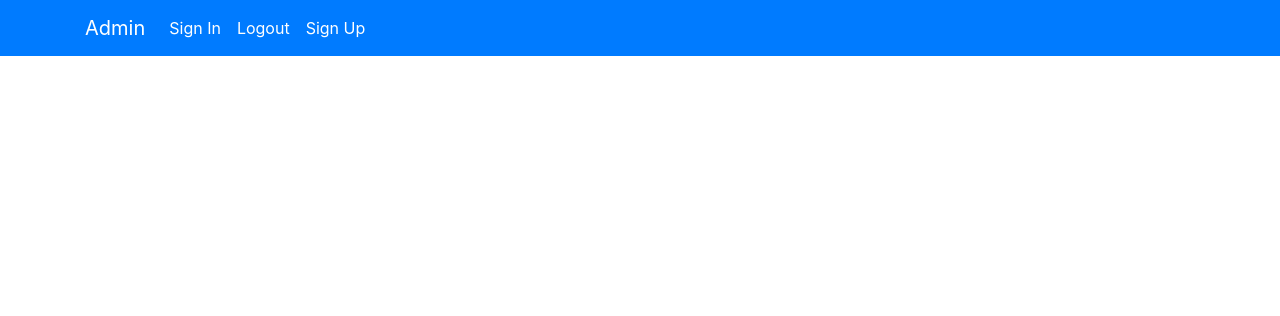
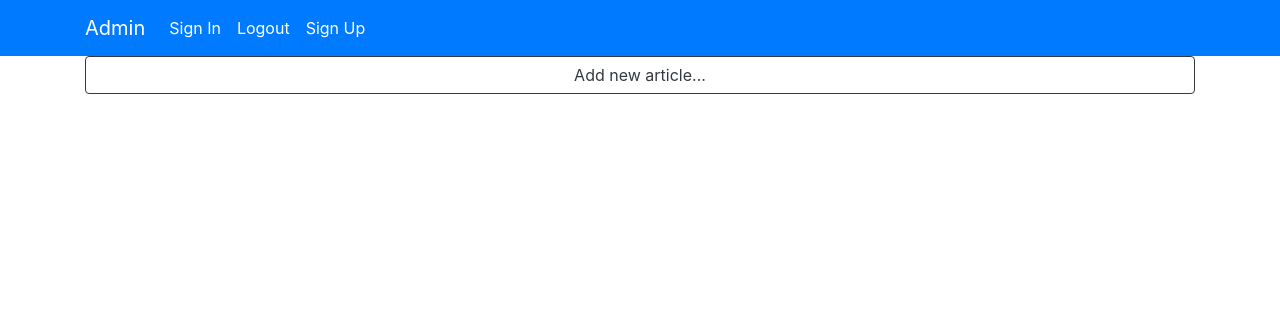
Before and after one commit to big-arturka/test_task, a Django app: page / in a window 1280 px wide. Shown: the top 316 px of the page. Run offline with Django 3.2, Linux system fonts and the light colour scheme; data that the repository does not hold is empty; some libraries are stand-ins or nearby versions.

Commit message:
Добавлены CSS стили, исправлены ошибки в шаблонах.

```diff
--- a/source/main/settings.py
+++ b/source/main/settings.py
@@ -126,8 +126,8 @@ USE_TZ = True
 
 STATIC_URL = '/static/'
 
-LOGIN_REDIRECT_URL = 'index'
-LOGOUT_REDIRECT_URL = 'index'
+LOGIN_REDIRECT_URL = 'news_client:index'
+LOGOUT_REDIRECT_URL = 'news_client:index'
 
 LOGIN_URL = 'accounts:login'
 
--- a/source/news_client/forms.py
+++ b/source/news_client/forms.py
@@ -6,7 +6,7 @@ from news_client.models import Article, Category
 class ArticleForm(forms.ModelForm):
     class Meta:
         model = Article
-        fields = ['title', 'description', 'category_id', 'user_id', 'image']
+        fields = ['title', 'description', 'category_id', 'image']
 
 
 class CategoryForm(forms.ModelForm):
--- a/source/news_client/templates/base.html
+++ b/source/news_client/templates/base.html
@@ -26,13 +26,13 @@
             <div class="collapse navbar-collapse" id="navbarSupportedContent">
                 <ul class="navbar-nav mr-auto">
                     <li class="nav-item active">
-                        <a class="nav-link" href="#">Sign In</a>
+                        <a class="nav-link" href="{% url 'accounts:login' %}">Sign In</a>
                     </li>
                     <li class="nav-item active">
-                        <a class="nav-link" href="#">Logout</a>
+                        <a class="nav-link" href="{% url 'accounts:logout' %}">Logout</a>
                     </li>
                     <li class="nav-item active">
-                        <a class="nav-link" href="#">Sign Up</a>
+                        <a class="nav-link" href="{% url 'accounts:create' %}">Sign Up</a>
                     </li>
                 </ul>
             </div>
--- a/source/news_client/templates/index.html
+++ b/source/news_client/templates/index.html
@@ -1,14 +1,27 @@
 {% extends 'base.html' %}
 
 {% block content %}
+    <a class="btn btn-outline-dark btn-block" href="{% url 'news_client:article_create' %}">Add new article...</a>
+    {% for article in articles %}
+        <div class="card mt-4 mb-4">
+            <div class="card-body">
+                <h5 class="card-title">Title: {{ article.title }}</h5>
+                <a class="author-link" href="{% url 'accounts:detail' article.user_id.pk %}">Author: {{ article.user_id }}</a>
+                <div class="photo-actions">
+                    <a class="btn btn-outline-dark" href="{% url 'news_client:article_view' article.pk %}">More details...</a>
+                    <a class="btn btn-outline-dark" href="{% url 'news_client:article_update' article.pk %}">Edit...</a>
+                    <a class="btn btn-outline-dark" href="{% url 'news_client:article_delete' article.pk %}">Delete...</a>
+                </div>
+            </div>
+            {% if article.image %}
+                <img src="{{ article.image.url }}" class="card-img-top" width="300" alt="photo">
+            {% endif %}
+            <div class="card-footer">
+                <small class="text-muted">{{ article.category_id.title }}</small>
+            </div>
+        </div>
+{% endfor %}
 
-    <div class="index-container">
-        {% for article in articles %}
-            <h1>{{ article.title }}</h1>
-            <h4>{{ article.description }}</h4>
-            <h1>{{ article.category_id.title }}</h1>
-        {% endfor %}
-    </div>
 
     {% if is_paginated %}
         {% include 'partial/pagination.html' %}
--- a/source/news_client/templates/partial/form_field.html
+++ b/source/news_client/templates/partial/form_field.html
@@ -1,5 +1,4 @@
 {% load widget_tweaks %}
-
 <label for="{{ field.id_for_label }}">
     {% if field.field.required %}
         <span class="red">*</span>
--- a/source/news_client/views/article_views.py
+++ b/source/news_client/views/article_views.py
@@ -1,4 +1,5 @@
-from django.urls import reverse_lazy
+from django.shortcuts import redirect
+from django.urls import reverse_lazy, reverse
 from django.views.generic import ListView, DetailView, CreateView, DeleteView, UpdateView
 
 from news_client.forms import ArticleForm
@@ -26,6 +27,12 @@ class ArticleCreateView(CreateView):
     form_class = ArticleForm
     model = Article
 
+    def form_valid(self, form):
+        article = form.save(commit=False)
+        article.author = self.request.user
+        article.save()
+        return redirect('news_client:article_view', pk=article.pk)
+
 
 class ArticleUpdateView(UpdateView):
     template_name = 'article/article_update.html'
@@ -33,8 +40,12 @@ class ArticleUpdateView(UpdateView):
     model = Article
     permission_required = 'webapp.change_article'
 
+    def form_valid(self, form):
+        article = form.save()
+        return redirect('news_client:article_view', pk=article.pk)
+
 
 class ArticleDeleteView(DeleteView):
     template_name = 'article/article_delete.html'
     model = Article
-    success_url = reverse_lazy('webapp:index')
+    success_url = reverse_lazy('news_client:index')
```
Also changed, not shown: source/news_client/static/css/style.css (+72 -0 lines).
